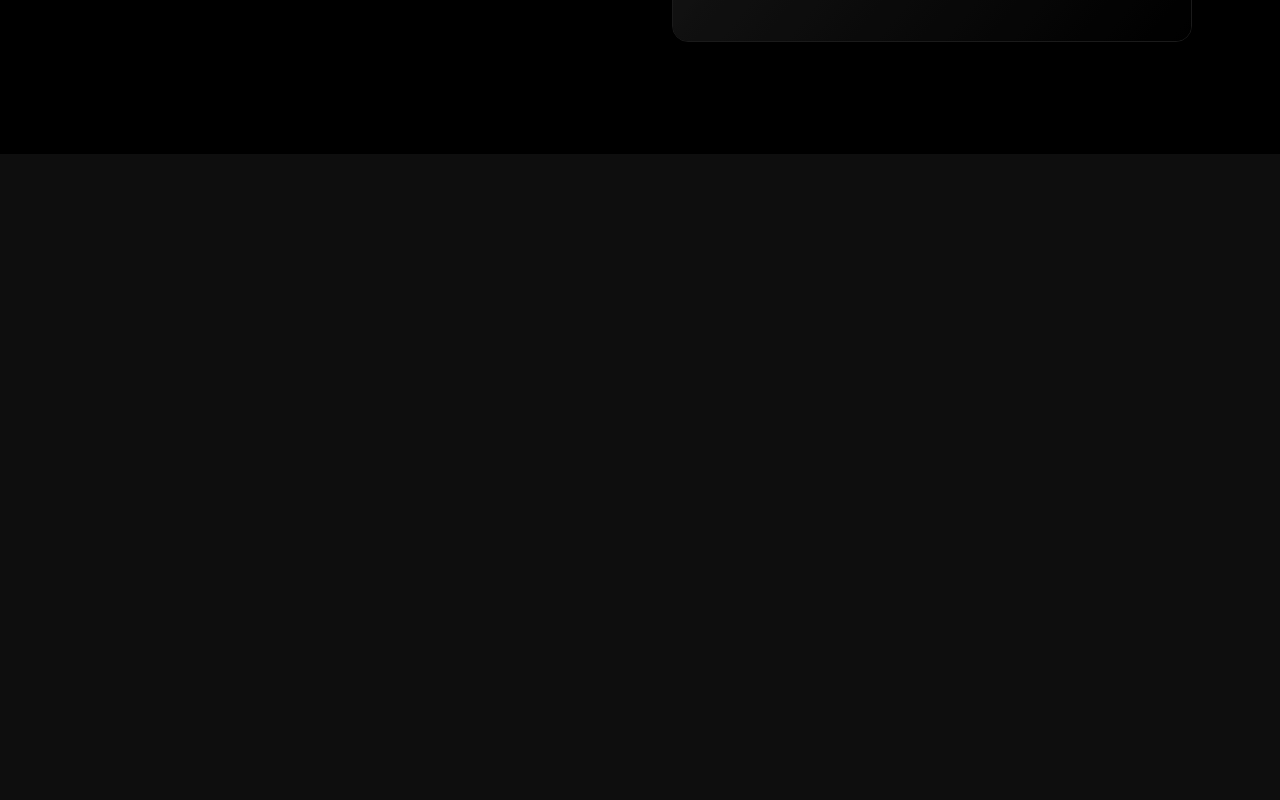
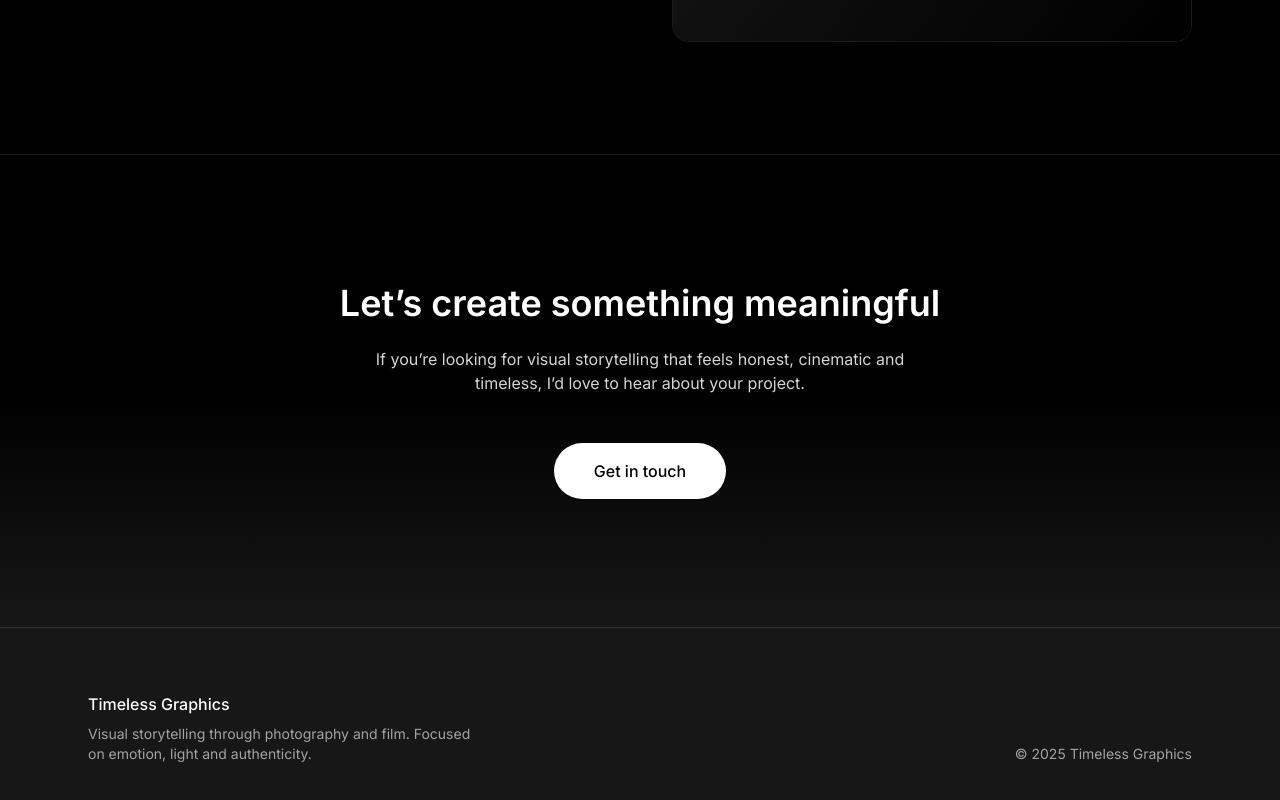
Before and after one commit to calamarico/timeless-graphics, a React (Vite) app: page / in a window 1280 px wide. Shown: the part 1938-2738 px from the top of the page. Before the commit the page ends 2092 px from the top, so only its background shows below. Built offline with nearby package versions, Linux system fonts and the light colour scheme.

Commit message:
Add Contact section and improve Footer

```diff
--- a/src/components/contact/Contact.tsx
+++ b/src/components/contact/Contact.tsx
@@ -1,9 +1,47 @@
-import { Section } from "../layout/Section";
+import { motion } from "framer-motion";
 
-export function Contact() {
+export default function Contact() {
   return (
-    <Section id="contact">
-      <h2 className="text-3xl font-medium">Contact</h2>
-    </Section>
+    <section
+      id="contact"
+      className="relative bg-black text-white py-32 border-t border-white/10 overflow-hidden"
+    >
+      {/* Background accent */}
+      <div className="absolute inset-0 bg-gradient-to-b from-black via-black to-neutral-900" />
+
+      <div className="relative z-10 max-w-4xl mx-auto px-6 text-center">
+        <motion.h2
+          initial={{ opacity: 0, y: 20 }}
+          whileInView={{ opacity: 1, y: 0 }}
+          transition={{ duration: 0.7, ease: "easeOut" }}
+          viewport={{ once: true }}
+          className="text-3xl md:text-4xl font-semibold mb-6"
+        >
+          Let’s create something meaningful
+        </motion.h2>
+
+        <motion.p
+          initial={{ opacity: 0, y: 20 }}
+          whileInView={{ opacity: 1, y: 0 }}
+          transition={{ duration: 0.7, ease: "easeOut", delay: 0.1 }}
+          viewport={{ once: true }}
+          className="text-neutral-300 max-w-xl mx-auto mb-12"
+        >
+          If you’re looking for visual storytelling that feels honest,
+          cinematic and timeless, I’d love to hear about your project.
+        </motion.p>
+
+        <motion.a
+          initial={{ opacity: 0, y: 20 }}
+          whileInView={{ opacity: 1, y: 0 }}
+          transition={{ duration: 0.7, ease: "easeOut", delay: 0.2 }}
+          viewport={{ once: true }}
+          href="mailto:contact@timelessgraphics.de"
+          className="inline-flex items-center justify-center px-10 py-4 rounded-full bg-white text-black font-medium hover:bg-neutral-200 transition"
+        >
+          Get in touch
+        </motion.a>
+      </div>
+    </section>
   );
 }
--- a/src/components/layout/Footer.tsx
+++ b/src/components/layout/Footer.tsx
@@ -1,9 +1,24 @@
-export function Footer() {
+export default function Footer() {
   return (
-    <footer className="py-12 text-sm text-muted">
-      <div className="max-w-7xl mx-auto px-6 flex justify-between">
-        <span>© 2025 Timeless Graphics</span>
-        <span>Instagram · Vimeo</span>
+    <footer className="bg-neutral-900 text-neutral-400 border-t border-white/10">
+      <div className="max-w-6xl mx-auto px-6 py-16 grid gap-8 md:grid-cols-2">
+        {/* Brand */}
+        <div>
+          <p className="text-white font-medium mb-2">
+            Timeless Graphics
+          </p>
+          <p className="text-sm max-w-sm">
+            Visual storytelling through photography and film.
+            Focused on emotion, light and authenticity.
+          </p>
+        </div>
+
+        {/* Meta */}
+        <div className="flex md:justify-end items-end">
+          <p className="text-sm">
+            © {new Date().getFullYear()} Timeless Graphics
+          </p>
+        </div>
       </div>
     </footer>
   );
--- a/src/components/layout/Section.tsx
+++ /dev/null
@@ -1,14 +0,0 @@
-import { Container } from "../../ui/Container";
-
-type Props = {
-  id: string;
-  children: React.ReactNode;
-};
-
-export function Section({ id, children }: Props) {
-  return (
-    <section id={id} className="py-32">
-      <Container>{children}</Container>
-    </section>
-  );
-}
--- a/src/pages/Home.tsx
+++ b/src/pages/Home.tsx
@@ -2,6 +2,8 @@ import Header from "../components/layout/Header";
 import Hero from "../components/hero/Hero";
 import Services from "../components/services/Services";
 import About from "../components/about/About";
+import Contact from "../components/contact/Contact";
+import Footer from "../components/layout/Footer";
 
 export default function Home() {
   return (
@@ -11,7 +13,9 @@ export default function Home() {
         <Hero />
         <Services />
         <About />
+        <Contact />
       </main>
+      <Footer />
     </>
   );
 }
--- a/src/ui/Container.tsx
+++ /dev/null
@@ -1,12 +0,0 @@
-type Props = {
-  children: React.ReactNode;
-  className?: string;
-};
-
-export function Container({ children, className = "" }: Props) {
-  return (
-    <div className={`max-w-7xl mx-auto px-6 ${className}`}>
-      {children}
-    </div>
-  );
-}
```
